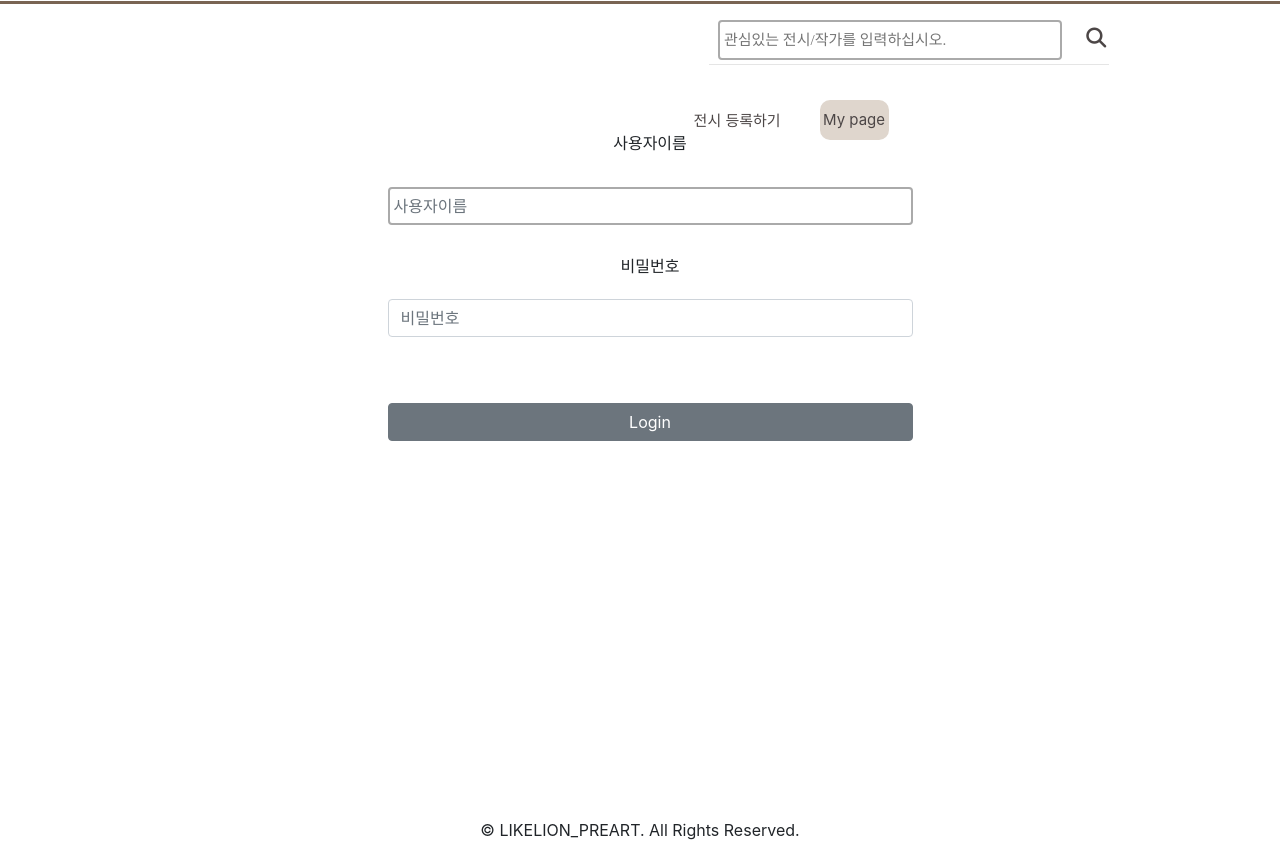
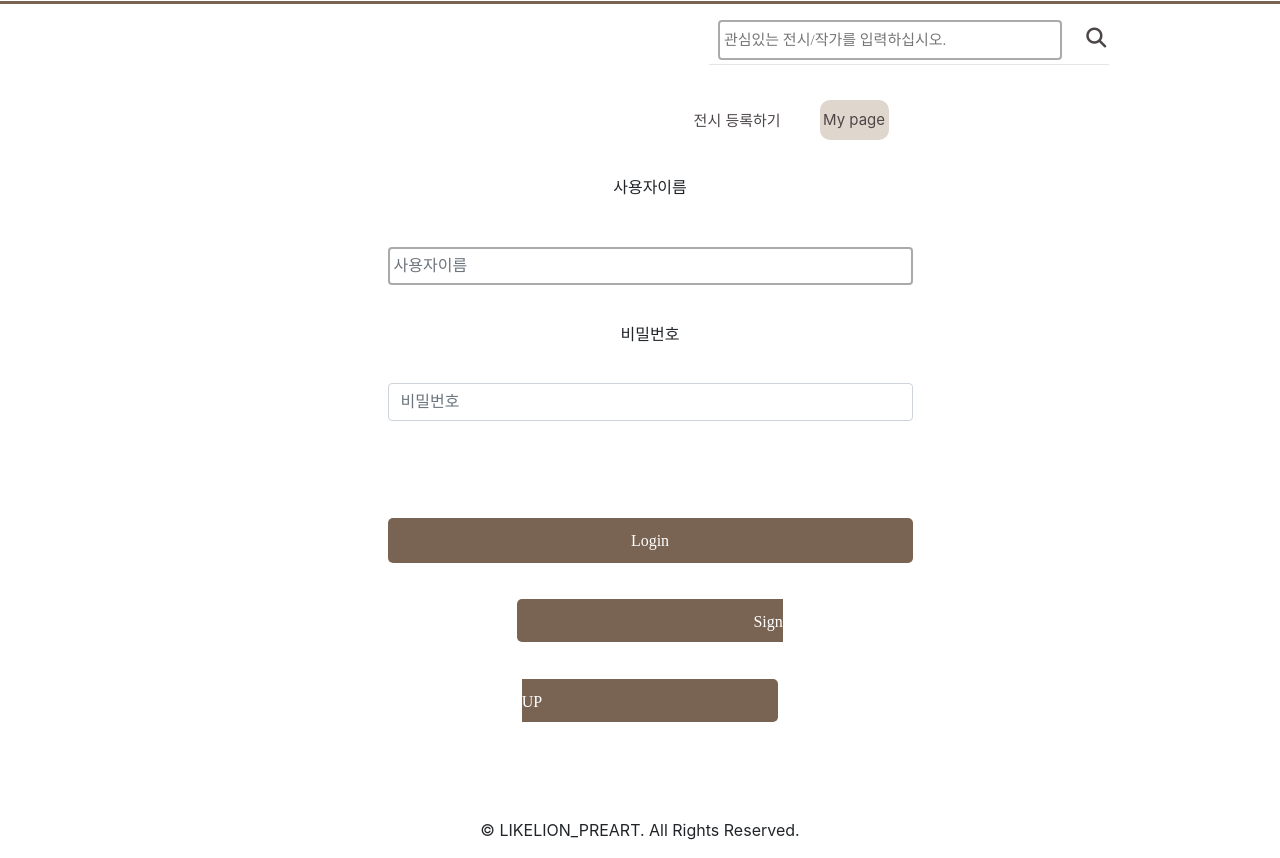
Before and after one commit to jiyoungzero/PRE.ART_hackerthon, a Django app: page /account/login/ in a window 1280 px wide. Shown: the part 80-938 px from the top of the page. Run offline with Django 3.2, Linux system fonts and the light colour scheme; data comes from the database, SQL or seed files in the repository; some libraries are stand-ins or nearby versions; some web fonts are replaced.

Commit message:
로그인

```diff
--- a/static/css/login.css
+++ b/static/css/login.css
@@ -18,3 +18,34 @@
     font-family: "AppleSDGothicNeoEB";
     src: url(../font/AppleSDGothicNeoEB.ttf);
 }
+
+.nav{
+    z-index: 100;
+}
+
+.container{
+    text-align: center;
+    height: 750px;
+    line-height: 80px;
+    font-family: "AppleSDGothicNeoM";
+}
+
+.col-12{
+    width: 50%;
+    margin: 0 25%;
+}
+
+.form_control{
+    background-color: #FFFFFF;
+    height: 35px;
+    border-color: #796453;
+}
+
+.btn_btn-secondary_btn-block_my_custom_button{
+    color: #FFFFFF;
+    background-color: #796453;
+    height: 45px;
+    line-height: 45px;
+    border-radius: 5px;
+    border: none;
+}
--- a/templates/account/login.html
+++ b/templates/account/login.html
@@ -9,37 +9,65 @@
         z-index: 100;
     }
 
+    .container{
+        text-align: center;
+        height: 750px;
+        line-height: 80px;
+        font-family: "AppleSDGothicNeoM";
+    }
+
+    .col-12{
+        width: 50%;
+        margin: 0 25%;
+    }
+
+    .form_control{
+        background-color: #FFFFFF;
+        height: 35px;
+        border-color: #796453;
+    }
+
+    .btn_btn-secondary_btn-block_my_custom_button{
+        color: #FFFFFF;
+        background-color: #796453;
+        height: 45px;
+        line-height: 45px;
+        border-radius: 5px;
+        border: none;
+        width: 100%;
+    }
 </style>
 
-<link rel="stylesheet" href="{% static 'css/funding.css' %}">
+<link rel="stylesheet" href="{% static 'css/login.css' %}">
 
-<div class="container" style="text-align: center; height: 750px; line-height: 50px;">
+<div class="container">
     <div class="row mt-5"></div>
         <div class="col-12">
             {{error}}
         </div>
         <br>
-        <div class="col-12" style="width: 50%; margin: 0 25%;">
+        <div class="col-12">
             <form method = "POST" action=".">
                 {% csrf_token %}
                 {% for field in form %}
-                <div class="form-group">
-                    <label for="{{ field.id_for_label }}">{{ field.label }}</label>
+                <div class="form_group">
+                    <label class="label" for="{{ field.id_for_label }}">{{ field.label }}</label>
                     <input
                       type="{{ field.field.widget.input_type }}"
                       class="form-control"
                       id="{{ field.id_for_label }}"
                       placeholder="{{ field.label }}"
                       name="{{ field.name }}"
-                      style="width:100%"
+                      style="width:100%; color: #796453;"
                     />
                 </div>
                 {% if field.errors %}
-                <span style="color: red;">{{ field.errors }}</span>
+                <span style="color: #796453;">{{ field.errors }}</span>
                 {% endif %}
                 {% endfor %}
                 <br>
-                <button type="submit" class="btn btn-secondary btn-block my_custom_button"  style="width:100%">Login</button>
+                <button type="submit" class="btn_btn-secondary_btn-block_my_custom_button">Login</button>
+                <a href="{% url 'account:register' %}" class="btn_btn-secondary_btn-block_my_custom_button" style="padding: 2.5% 0;"><span style="padding: 2% 45%;">Sign UP</span></a>
                 <br>
             </form>
         </div>
```
